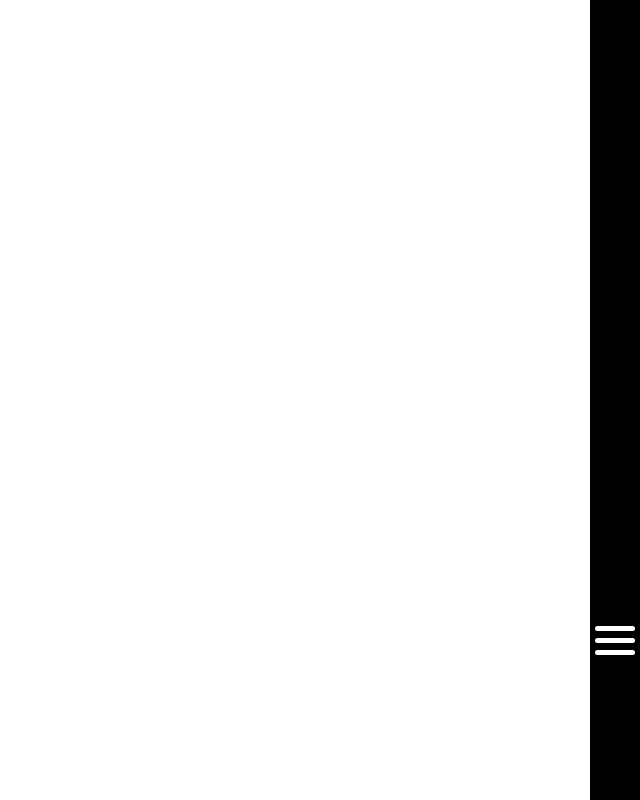
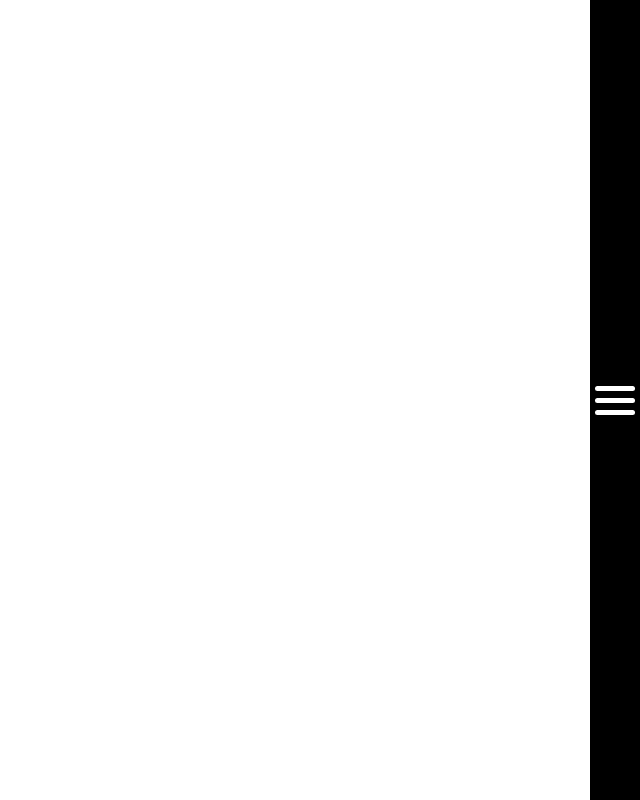
Before and after one commit to pachkovska/personal-site-v2, a React (Create React App) app: page / in a window 1280 px wide. Shown: the top 800 px of the page, without its empty margins (640-1280 px from the left). Built offline with nearby package versions, Linux system fonts and the light colour scheme.

Commit message:
navbar height fix

```diff
--- a/src/components/NavBar.css
+++ b/src/components/NavBar.css
@@ -1,9 +1,9 @@
 .NavBar-vertical {
-    position: sticky;
+    /*position: sticky;*/
     right: 0px;
     background-color: #000000;
     width: 50px;
-    min-height: 100vw;
+    height: 100vh;
     display: grid;
     grid-template-columns: 1fr 1fr;
     grid-template-rows: 1fr;
```
